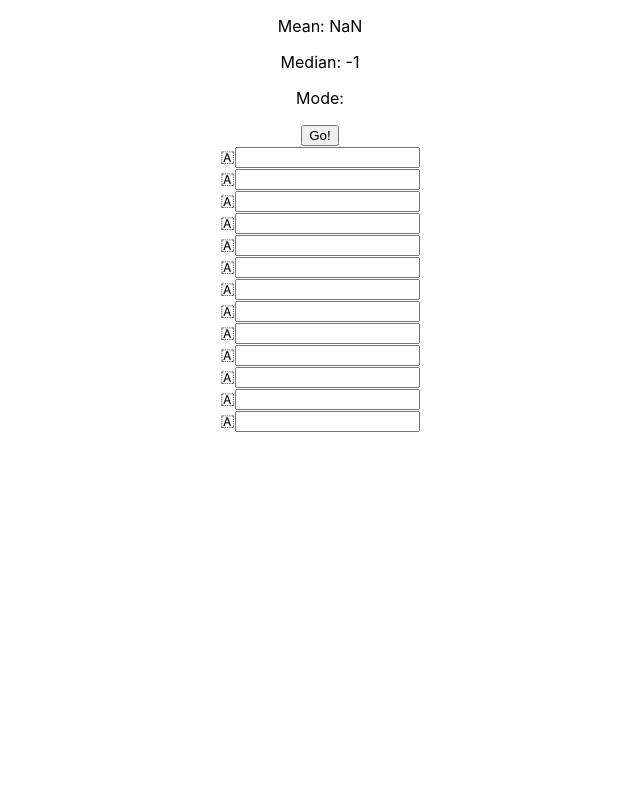
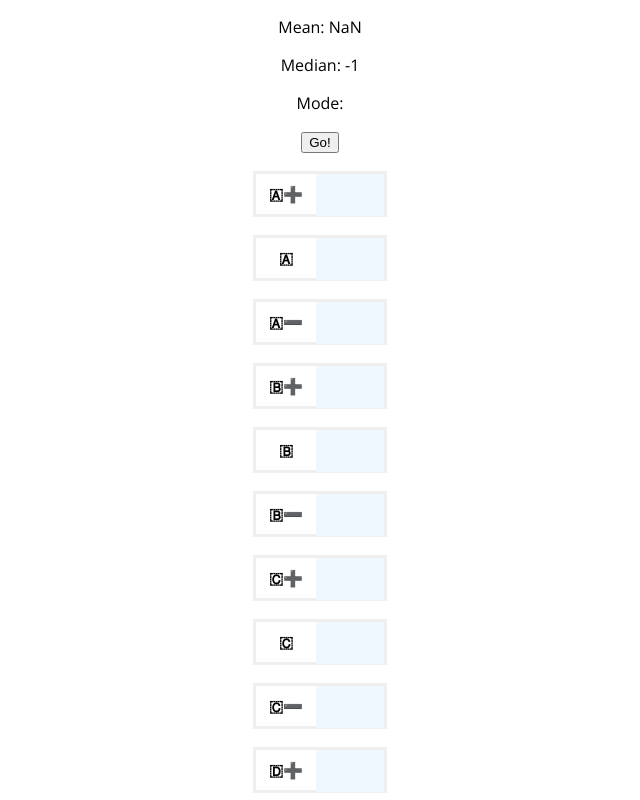
Before and after one commit to dialectrical/grade-distribution-visualizer, a React (Create React App) app: page / in a window 1280 px wide. Shown: the top 800 px of the page, without its empty margins (320-960 px from the left). Built offline with nearby package versions, Linux system fonts and the light colour scheme.

Commit message:
feat: styled text inputs

```diff
--- a/src/components/GradeVisualizer.js
+++ b/src/components/GradeVisualizer.js
@@ -57,19 +57,19 @@ export const GradeVisualizer = (props) => {
       />
       <Button fn={setGrades} arr={input} />
       <div>
-        <TextInput gradeLabel="🇦" arr={input} index={0} />
+        <TextInput gradeLabel="🇦➕" arr={input} index={0} />
         <TextInput gradeLabel="🇦" arr={input} index={1} />
-        <TextInput gradeLabel="🇦" arr={input} index={2} />
-        <TextInput gradeLabel="🇦" arr={input} index={3} />
-        <TextInput gradeLabel="🇦" arr={input} index={4} />
-        <TextInput gradeLabel="🇦" arr={input} index={5} />
-        <TextInput gradeLabel="🇦" arr={input} index={6} />
-        <TextInput gradeLabel="🇦" arr={input} index={7} />
-        <TextInput gradeLabel="🇦" arr={input} index={8} />
-        <TextInput gradeLabel="🇦" arr={input} index={9} />
-        <TextInput gradeLabel="🇦" arr={input} index={10} />
-        <TextInput gradeLabel="🇦" arr={input} index={11} />
-        <TextInput gradeLabel="🇦" arr={input} index={12} />
+        <TextInput gradeLabel="🇦➖" arr={input} index={2} />
+        <TextInput gradeLabel="🇧➕" arr={input} index={3} />
+        <TextInput gradeLabel="🇧" arr={input} index={4} />
+        <TextInput gradeLabel="🇧➖" arr={input} index={5} />
+        <TextInput gradeLabel="🇨➕" arr={input} index={6} />
+        <TextInput gradeLabel="🇨" arr={input} index={7} />
+        <TextInput gradeLabel="🇨➖" arr={input} index={8} />
+        <TextInput gradeLabel="🇩➕" arr={input} index={9} />
+        <TextInput gradeLabel="🇩" arr={input} index={10} />
+        <TextInput gradeLabel="🇩➖" arr={input} index={11} />
+        <TextInput gradeLabel="🇫" arr={input} index={12} />
       </div>
     </div>
   );
--- a/src/components/TextInput.js
+++ b/src/components/TextInput.js
@@ -1,4 +1,9 @@
 import React from "react";
+import {
+  StyledTextInput,
+  StyledInputLabel,
+  StyledInputContainer,
+} from "./styles/StyledTextInput";
 
 export const TextInput = (props) => {
   const handleChange = (event) => {
@@ -12,9 +17,9 @@ export const TextInput = (props) => {
   };
 
   return (
-    <div>
-      {props.gradeLabel}
-      <input type="text" onChange={handleChange} />
-    </div>
+    <StyledInputContainer>
+      <StyledInputLabel>{props.gradeLabel}</StyledInputLabel>
+      <StyledTextInput type="text" onChange={handleChange} />
+    </StyledInputContainer>
   );
 };
--- /dev/null
+++ b/src/components/styles/StyledTextInput.js
@@ -0,0 +1,29 @@
+import styled from "styled-components";
+
+export const StyledTextInput = styled.input`
+  height: 5vh;
+  width: 5vw;
+  border: #efefed;
+  text-align: center;
+  background-color: #eff7ff;
+`;
+
+export const StyledInputLabel = styled.span`
+  height: 5vh;
+  width: 5vw;
+  font-weight: bold;
+  text-align: center;
+`;
+
+export const StyledInputContainer = styled.div`
+  display: flex;
+  justify-content: space-between;
+  align-items: baseline;
+  height: 5vh;
+  width: 10vw;
+  margin: auto;
+  margin-top: 18px;
+  margin-bottom: 18px;
+  border: solid;
+  border-color: #efefed;
+`;
--- a/src/index.css
+++ b/src/index.css
@@ -1,13 +1,15 @@
+@import url("https://fonts.googleapis.com/css2?family=Open+Sans:wght@400&800&display=swap");
+
 body {
   margin: 0;
-  font-family: -apple-system, BlinkMacSystemFont, 'Segoe UI', 'Roboto', 'Oxygen',
-    'Ubuntu', 'Cantarell', 'Fira Sans', 'Droid Sans', 'Helvetica Neue',
-    sans-serif;
+  font-family: "Open Sans", -apple-system, BlinkMacSystemFont, "Segoe UI",
+    "Roboto", "Oxygen", "Ubuntu", "Cantarell", "Fira Sans", "Droid Sans",
+    "Helvetica Neue", sans-serif;
   -webkit-font-smoothing: antialiased;
   -moz-osx-font-smoothing: grayscale;
 }
 
 code {
-  font-family: source-code-pro, Menlo, Monaco, Consolas, 'Courier New',
+  font-family: source-code-pro, Menlo, Monaco, Consolas, "Courier New",
     monospace;
 }
```
